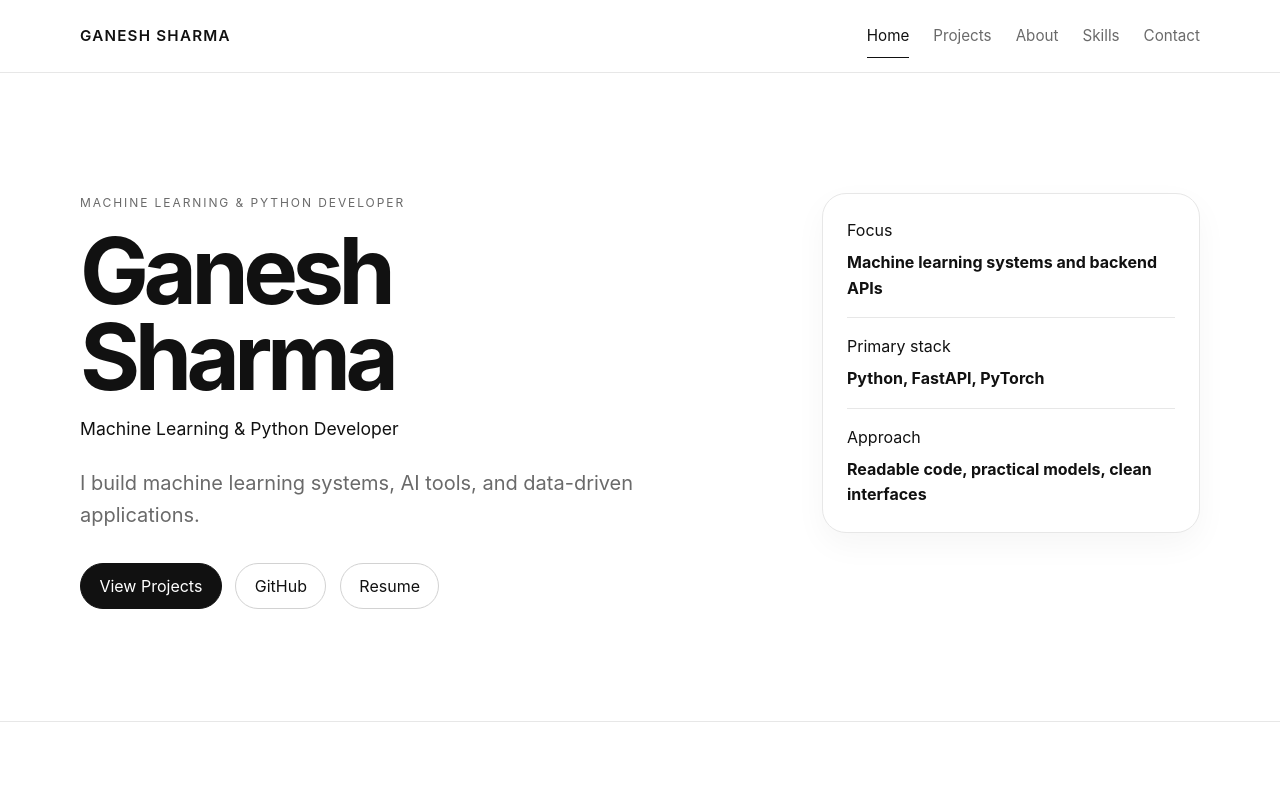
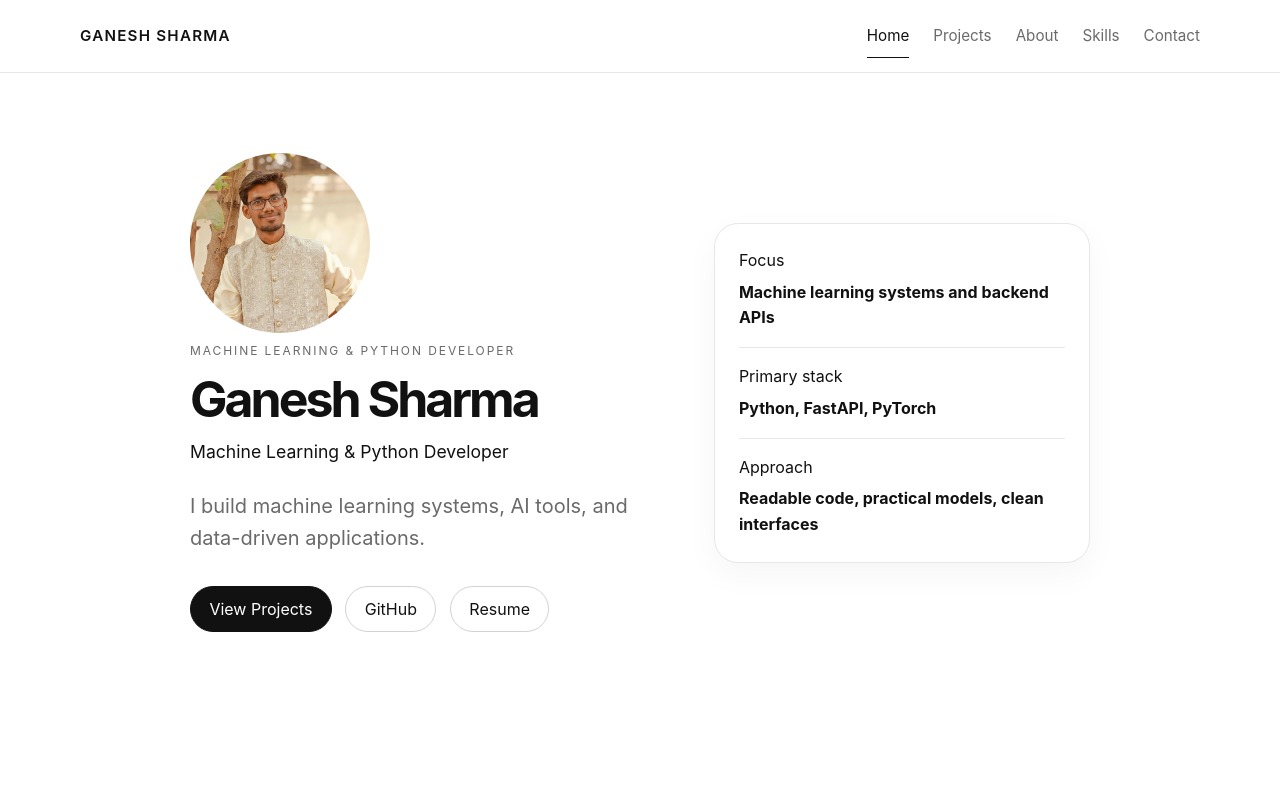
Before and after one commit to GaneshSharmaa/ganeshsharmaportfolio, a plain HTML site: page index.html in a window 1280 px wide. Shown: the top 800 px of the page. Drawn offline with Linux system fonts and the light colour scheme.

Commit message:
Add image, did some small changes

```diff
--- a/index.html
+++ b/index.html
@@ -5,7 +5,7 @@
     <meta name="viewport" content="width=device-width, initial-scale=1.0">
     <meta name="description" content="Ganesh Sharma is a machine learning and Python developer building AI tools, backend systems, and data-driven applications.">
     <meta name="color-scheme" content="light">
-    <title>Ganesh Sharma | Machine Learning &amp; Python Developer</title>
+    <title>Ganesh Sharma | Machine Learning &amp; Python Developer Portfolio</title>
     <link rel="stylesheet" href="style.css">
     <script src="script.js" defer></script>
 </head>
@@ -32,9 +32,10 @@
     </header>
 
     <main id="main">
-        <section class="section hero" id="home">
-            <div class="container hero-grid">
-                <div class="hero-copy">
+        <section class="section-hero" id="home">
+            <div class="container-hero-grid">
+                <div class="hero-text">
+                    <img src="assets/IMG_20260218_202236_958.jpg" width="300" class="profile-img"/>
                     <p class="eyebrow">Machine Learning &amp; Python Developer</p>
                     <h1>Ganesh Sharma</h1>
                     <p class="hero-role">Machine Learning &amp; Python Developer</p>
@@ -43,7 +44,7 @@
                     <div class="hero-actions">
                         <a class="button button-primary" href="#projects">View Projects</a>
                         <a class="button button-secondary" href="https://github.com/GaneshSharmaa" target="_blank" rel="noreferrer">GitHub</a>
-                        <a class="button button-secondary" href="Ganesh-Resume-Latex.pdf">Resume</a>
+                        <a class="button button-secondary" href="assets/Ganesh-Resume-Latex.pdf">Resume</a>
                     </div>
                 </div>
 
--- a/style.css
+++ b/style.css
@@ -24,6 +24,36 @@ body {
 	color: var(--text);
 	font-family: "SF Pro Display", "SF Pro Text", -apple-system, BlinkMacSystemFont, "Segoe UI", system-ui, sans-serif;
 	line-height: 1.6;
+}
+
+.section-hero {
+  	padding: 80px 20px;
+}
+
+.container-hero-grid {
+	display: flex;
+	align-items: center;
+	gap: 40px;
+	max-width: 900px;
+	margin: auto;
+}
+
+.profile-img {
+	width: 180px;
+	height: 180px;
+	border-radius: 50%;
+	object-fit: cover;
+}
+
+.hero-text h1 {
+	font-size: 50px;
+	margin-bottom: 8px;
+}
+
+.hero-text h2 {
+	font-weight: 400;
+	color: #555;
+	margin-bottom: 12px;
 }
 
 body.nav-open {
@@ -531,7 +561,7 @@ h3 {
 	}
 }
 
-@media (prefers-reduced-motion: reduce) {
+/* @media (prefers-reduced-motion: reduce) {
 	html {
 		scroll-behavior: auto;
 	}
@@ -541,9 +571,9 @@ h3 {
 	*::after {
 		transition: none !important;
 	}
-}
+
 	font-weight: 600;
-}
+} */
 
 .section {
 	margin-top: 2.1rem;
```
Also changed, not shown: assets/IMG_20260218_202236_958.jpg (added), 2 other files.
